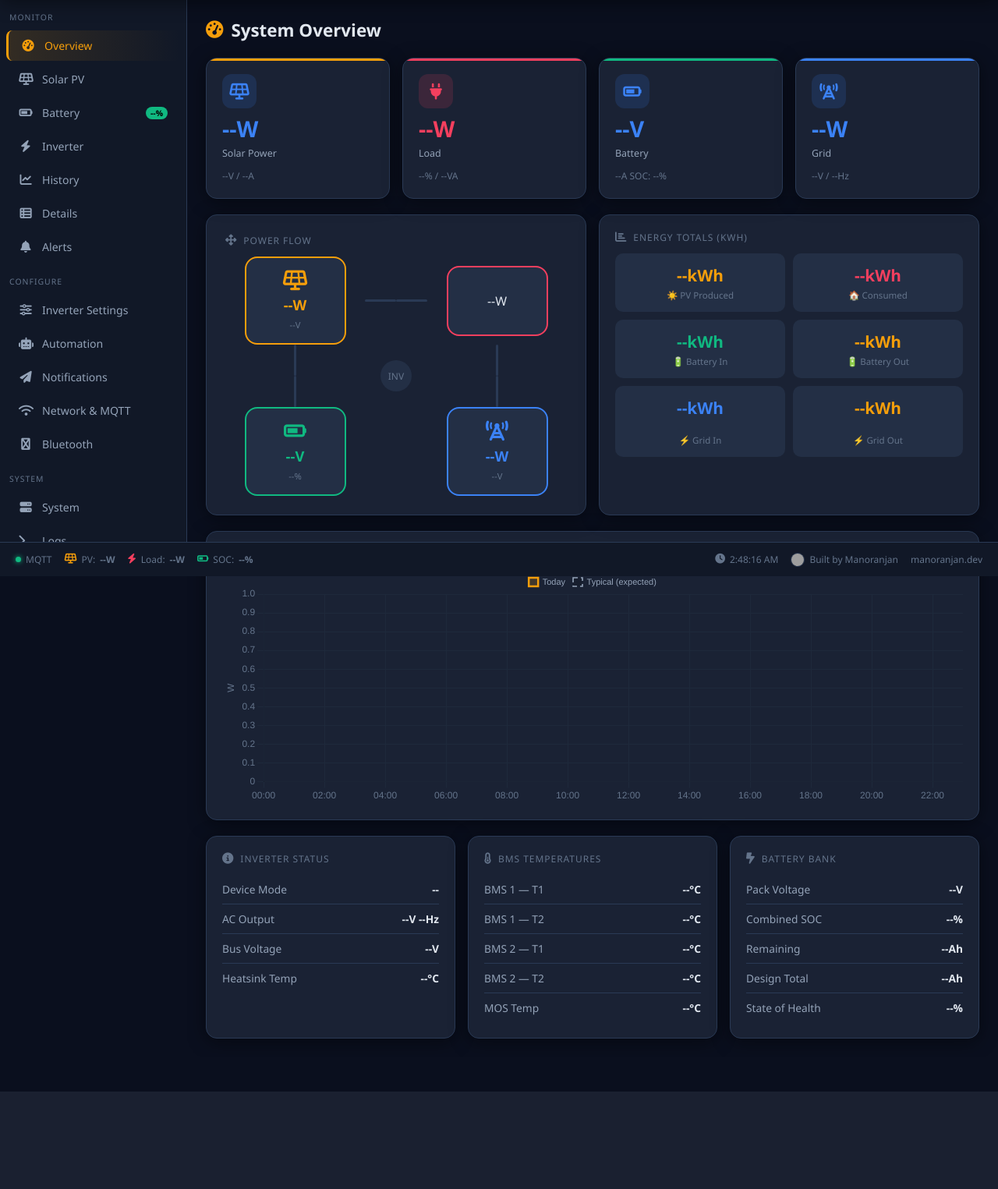
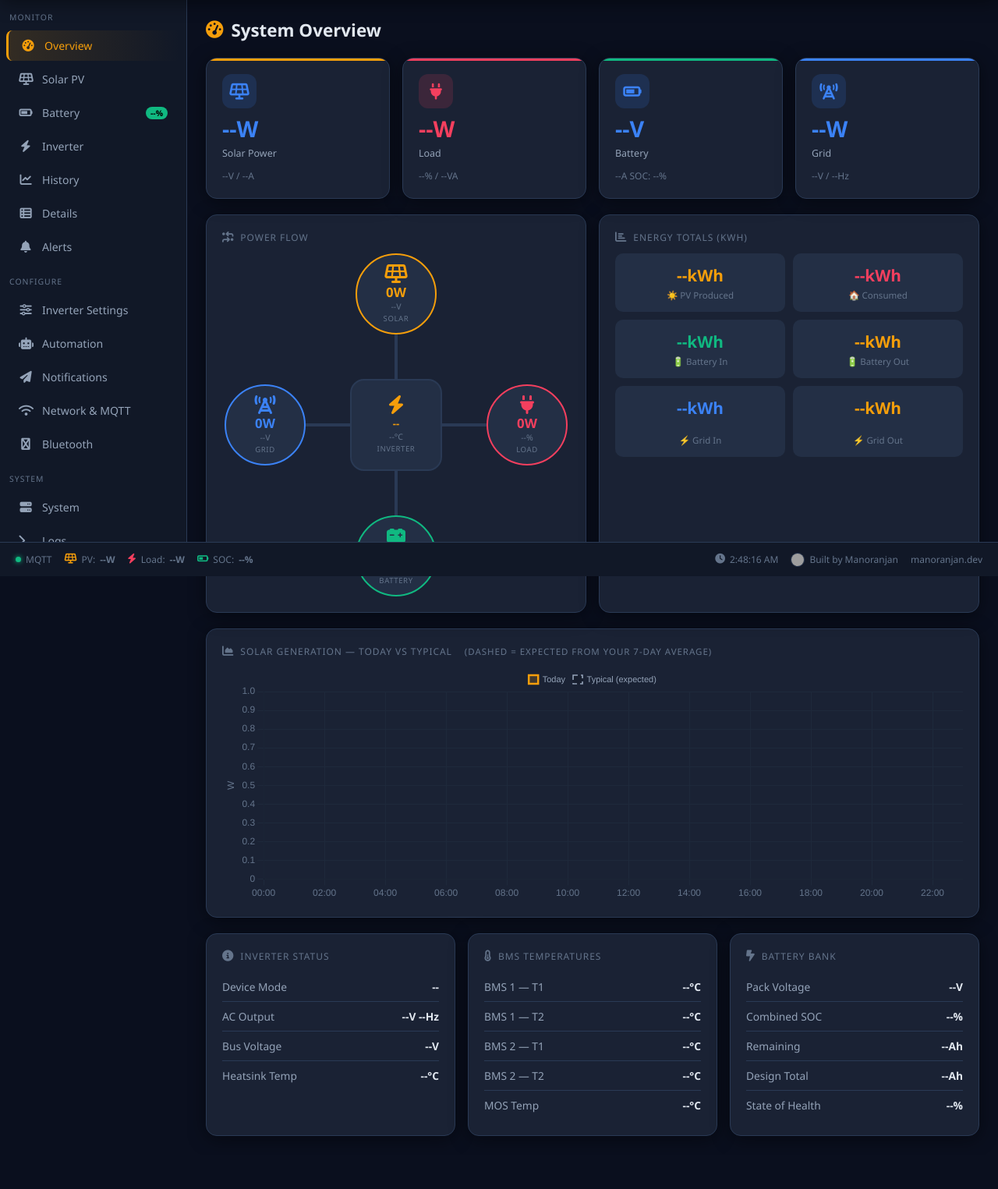
Before and after one commit to manoranjan2050/Solar-Bridge-Flin-Fution-JKBMS, a Flask app: page / in a window 1280 px wide. Shown: the part 61-1586 px from the top of the page at 78% size. Before the commit the page ends 1461 px from the top, so only its background shows below. Run offline with Flask 3, Linux system fonts and the light colour scheme; data that the repository does not hold is empty; some libraries are stand-ins or nearby versions; grey boxes are pictures that could not be loaded.

Commit message:
Redesign Power Flow as animated cross layout (solar/grid/inverter/load/battery)
- Cross/plus layout: Solar top, Grid left, Inverter (square) centre, Load right, Battery bottom
- Each node is a coloured circle showing live details; centre square shows mode + heatsink temp
- Direction-aware animated flow dots along glowing connection lines:
  solar->inverter, inverter->load, grid->inverter (import) / reverse (export),
  inverter->battery (charging, down) / battery->inverter (discharging, up)
- Active lines glow in their colour; nodes glow when live
- Tap any node to jump to its detail page (showNav highlights the sidebar item)
- Removed old 3x3 grid flow markup/CSS/JS

Co-Authored-By: Claude Opus 4.8 <noreply@anthropic.com>

```diff
--- a/dashboard/templates/index.html
+++ b/dashboard/templates/index.html
@@ -99,53 +99,71 @@ main{margin-left:var(--sidebar);flex:1;padding:24px;overflow-y:auto}
 .load .stat-val{color:var(--load)}
 
 /* ── POWER FLOW ── */
-.flow-wrap{background:var(--bg2);border:1px solid var(--border);border-radius:14px;padding:24px;box-shadow:var(--shadow)}
-.flow{display:grid;grid-template-columns:1fr 80px 1fr;grid-template-rows:1fr 80px 1fr;
-  gap:0;max-width:520px;margin:0 auto;align-items:center;justify-items:center}
-.flow-node{background:var(--bg3);border:2px solid var(--border);border-radius:16px;
-  padding:16px;text-align:center;width:130px;min-height:90px;display:flex;flex-direction:column;
-  align-items:center;justify-content:center;gap:6px;position:relative;transition:.3s}
-.flow-node.active-node{box-shadow:0 0 20px var(--node-color,#fff3)}
-.flow-node i{font-size:1.6rem}
-.flow-node .nval{font-size:1.15rem;font-weight:700}
-.flow-node .nlbl{font-size:.7rem;color:var(--text3)}
-.fn-solar{--node-color:rgba(245,158,11,.3);border-color:var(--solar)}
-.fn-solar i,.fn-solar .nval{color:var(--solar)}
-.fn-battery{--node-color:rgba(16,185,129,.3);border-color:var(--battery)}
-.fn-battery i,.fn-battery .nval{color:var(--battery)}
-.fn-grid{--node-color:rgba(59,130,246,.3);border-color:var(--grid)}
-.fn-grid i,.fn-grid .nval{color:var(--grid)}
-.fn-load{--node-color:rgba(244,63,94,.3);border-color:var(--load)}
-.fn-load i,.fn-load .nval{color:var(--load)}
-.flow-arrow{display:flex;align-items:center;justify-content:center;font-size:1.3rem;color:var(--text3)}
-.flow-arrow.h{flex-direction:row}
-.flow-arrow.v{flex-direction:column}
-.arrow-line{background:var(--border);border-radius:2px;transition:background .4s,box-shadow .4s}
-.arrow-line.h{width:40px;height:3px}
-.arrow-line.v{width:3px;height:40px}
-.flow-center{display:flex;align-items:center;justify-content:center}
-/* animated flow dots — direction & visibility driven by .active/.rev on the parent arrow */
-@keyframes flowH{0%{left:0;opacity:0}15%{opacity:1}85%{opacity:1}100%{left:100%;opacity:0}}
-@keyframes flowHr{0%{left:100%;opacity:0}15%{opacity:1}85%{opacity:1}100%{left:0;opacity:0}}
-@keyframes flowV{0%{top:0;opacity:0}15%{opacity:1}85%{opacity:1}100%{top:100%;opacity:0}}
-@keyframes flowVr{0%{top:100%;opacity:0}15%{opacity:1}85%{opacity:1}100%{top:0;opacity:0}}
-.flow-arrow.h{position:relative}
-.flow-arrow.v{position:relative}
-.arrow-dot{position:absolute;width:9px;height:9px;border-radius:50%;opacity:0;
-  box-shadow:0 0 8px 2px currentColor;top:50%;transform:translate(-50%,-50%)}
-.arrow-dot.v{left:50%;top:0;transform:translate(-50%,-50%)}
-.flow-arrow.active .arrow-dot{animation:flowH 1.4s linear infinite}
-.flow-arrow.active.rev .arrow-dot{animation:flowHr 1.4s linear infinite}
-.flow-arrow.v.active .arrow-dot{animation:flowV 1.4s linear infinite}
-.flow-arrow.v.active.rev .arrow-dot{animation:flowVr 1.4s linear infinite}
-.flow-arrow.active .arrow-line{background:linear-gradient(90deg,var(--border),currentColor,var(--border));
-  box-shadow:0 0 10px -1px currentColor}
-.flow-node{transition:box-shadow .4s,border-color .4s}
-.flow-node.live{box-shadow:0 0 18px -4px var(--node-color, #0000)}
-.flow-node.fn-solar.live{box-shadow:0 0 22px -4px var(--solar)}
-.flow-node.fn-battery.live{box-shadow:0 0 22px -4px var(--battery)}
-.flow-node.fn-grid.live{box-shadow:0 0 22px -4px var(--grid)}
-.flow-node.fn-load.live{box-shadow:0 0 22px -4px var(--load)}
+/* ── POWER FLOW (cross layout: solar↑ grid← INV →load battery↓) ── */
+.pflow{position:relative;width:100%;max-width:440px;margin:6px auto 0;aspect-ratio:1/1}
+.pf-node,.pf-inv{position:absolute;display:flex;flex-direction:column;align-items:center;
+  justify-content:center;text-align:center;transition:box-shadow .4s,border-color .4s,transform .3s}
+.pf-node{width:104px;height:104px;border-radius:50%;background:var(--bg3);
+  border:2px solid var(--border);gap:1px;z-index:2;cursor:pointer}
+.pf-node:hover,.pf-inv:hover{filter:brightness(1.18);border-color:#fff6}
+.pf-inv{width:118px;height:118px;border-radius:18px;background:var(--bg3);
+  border:2px solid var(--border);gap:1px;top:50%;left:50%;transform:translate(-50%,-50%);z-index:3;cursor:pointer}
+.pf-node i,.pf-inv i{font-size:1.5rem;margin-bottom:2px}
+.pf-w{font-size:1.05rem;font-weight:800;line-height:1.1}
+.pf-s{font-size:.66rem;color:var(--text3)}
+.pf-name{font-size:.6rem;color:var(--text3);text-transform:uppercase;letter-spacing:.06em;margin-top:1px}
+/* positions */
+.pf-solar  {top:0;          left:50%;transform:translateX(-50%)}
+.pf-battery{bottom:0;       left:50%;transform:translateX(-50%)}
+.pf-grid   {top:50%;        left:0;  transform:translateY(-50%)}
+.pf-load   {top:50%;        right:0; transform:translateY(-50%)}
+/* colours */
+.pf-solar  {border-color:var(--solar)}   .pf-solar i,.pf-solar .pf-w  {color:var(--solar)}
+.pf-battery{border-color:var(--battery)} .pf-battery i,.pf-battery .pf-w{color:var(--battery)}
+.pf-grid   {border-color:var(--grid)}    .pf-grid i,.pf-grid .pf-w    {color:var(--grid)}
+.pf-load   {border-color:var(--load)}    .pf-load i,.pf-load .pf-w    {color:var(--load)}
+.pf-inv i,.pf-inv-mode{color:var(--solar)}
+.pf-inv-mode{font-size:.82rem;font-weight:700}
+.pf-inv-sub{font-size:.66rem;color:var(--text3)}
+/* live glow when a node is active */
+.pf-node.live.pf-solar  {box-shadow:0 0 22px -3px var(--solar)}
+.pf-node.live.pf-battery{box-shadow:0 0 22px -3px var(--battery)}
+.pf-node.live.pf-grid   {box-shadow:0 0 22px -3px var(--grid)}
+.pf-node.live.pf-load   {box-shadow:0 0 22px -3px var(--load)}
+.pf-inv.live{box-shadow:0 0 26px -4px var(--solar)}
+
+/* connecting lines from centre to each node */
+.pf-line{position:absolute;background:var(--border);border-radius:3px;z-index:1;overflow:visible}
+.pf-line.pf-top,.pf-line.pf-bottom{width:4px;left:50%;transform:translateX(-50%);height:32%}
+.pf-line.pf-top   {top:18%}
+.pf-line.pf-bottom{top:50%}
+.pf-line.pf-left,.pf-line.pf-right{height:4px;top:50%;transform:translateY(-50%);width:32%}
+.pf-line.pf-left  {left:18%}
+.pf-line.pf-right {left:50%}
+.pf-line.active{background:linear-gradient(var(--ln,90deg),var(--border),var(--c,#fff),var(--border));
+  box-shadow:0 0 10px -2px var(--c,#fff)}
+.pf-top.active,.pf-bottom.active{--ln:180deg}
+/* flowing dot */
+.pf-dot{position:absolute;width:10px;height:10px;border-radius:50%;opacity:0;
+  background:var(--c,#fff);box-shadow:0 0 9px 2px var(--c,#fff)}
+.pf-top .pf-dot,.pf-bottom .pf-dot{left:50%;transform:translateX(-50%)}
+.pf-left .pf-dot,.pf-right .pf-dot{top:50%;transform:translateY(-50%)}
+/* colours per line */
+.pf-top   {--c:var(--solar)}
+.pf-bottom{--c:var(--battery)}
+.pf-left  {--c:var(--grid)}
+.pf-right {--c:var(--load)}
+/* animations: forward = toward inverter/out; rev flips */
+@keyframes pfV {0%{top:-6px;opacity:0}15%{opacity:1}85%{opacity:1}100%{top:calc(100% - 4px);opacity:0}}
+@keyframes pfVr{0%{top:calc(100% - 4px);opacity:0}15%{opacity:1}85%{opacity:1}100%{top:-6px;opacity:0}}
+@keyframes pfH {0%{left:-6px;opacity:0}15%{opacity:1}85%{opacity:1}100%{left:calc(100% - 4px);opacity:0}}
+@keyframes pfHr{0%{left:calc(100% - 4px);opacity:0}15%{opacity:1}85%{opacity:1}100%{left:-6px;opacity:0}}
+.pf-top.active    .pf-dot{animation:pfV 1.4s linear infinite}      /* solar → inverter (down) */
+.pf-bottom.active .pf-dot{animation:pfV 1.4s linear infinite}      /* inverter → battery (down, charging) */
+.pf-bottom.active.rev .pf-dot{animation:pfVr 1.4s linear infinite} /* battery → inverter (up, discharging) */
+.pf-left.active   .pf-dot{animation:pfH 1.4s linear infinite}      /* grid → inverter (right, import) */
+.pf-left.active.rev .pf-dot{animation:pfHr 1.4s linear infinite}   /* inverter → grid (left, export) */
+.pf-right.active  .pf-dot{animation:pfH 1.4s linear infinite}      /* inverter → load (right) */
 
 /* ── SOC GAUGE (animated) ── */
 @property --soc-pct{syntax:'<percentage>';initial-value:0%;inherits:false}
@@ -481,53 +499,50 @@ aside#sidebar{display:flex;flex-direction:column}
 
   <!-- Power Flow + Energy -->
   <div class="grid g2" style="margin-bottom:20px">
-    <div class="flow-wrap">
-      <div class="card-title"><i class="fa fa-arrows-alt"></i> Power Flow</div>
-      <div class="flow">
-        <!-- Row 1 -->
-        <div class="flow-node fn-solar" id="fn-solar">
+    <div class="card">
+      <div class="card-title"><i class="fa fa-arrows-turn-to-dots"></i> Power Flow</div>
+      <div class="pflow">
+        <!-- connecting lines (behind nodes) -->
+        <div class="pf-line pf-top"    id="pf-l-solar"><span class="pf-dot"></span></div>
+        <div class="pf-line pf-bottom" id="pf-l-batt"><span class="pf-dot"></span></div>
+        <div class="pf-line pf-left"   id="pf-l-grid"><span class="pf-dot"></span></div>
+        <div class="pf-line pf-right"  id="pf-l-load"><span class="pf-dot"></span></div>
+
+        <!-- nodes (tap to open detail page) -->
+        <div class="pf-node pf-solar" id="pf-solar" onclick="showNav('solar')" title="Solar details">
           <i class="fa fa-solar-panel"></i>
-          <div class="nval" id="fn-pv">-- W</div>
-          <div class="nlbl" id="fn-pv-v">-- V</div>
+          <div class="pf-w" id="pf-solar-w">-- W</div>
+          <div class="pf-s" id="pf-solar-v">-- V</div>
+          <div class="pf-name">Solar</div>
         </div>
-        <div class="flow-arrow h" id="fa-pv-inv">
-          <div class="arrow-line h"></div>
-          <div class="arrow-dot" style="background:var(--solar);color:var(--solar)"></div>
-          <div class="arrow-line h"></div>
+
+        <div class="pf-node pf-grid" id="pf-grid" onclick="showNav('solar')" title="Grid details">
+          <i class="fa fa-tower-cell"></i>
+          <div class="pf-w" id="pf-grid-w">-- W</div>
+          <div class="pf-s" id="pf-grid-v">-- V</div>
+          <div class="pf-name">Grid</div>
         </div>
-        <div class="flow-node fn-load" id="fn-load">
+
+        <!-- center inverter (square) -->
+        <div class="pf-inv" id="pf-inv" onclick="showNav('inverter')" title="Inverter details">
+          <i class="fa fa-bolt"></i>
+          <div class="pf-inv-mode" id="pf-inv-mode">--</div>
+          <div class="pf-inv-sub" id="pf-inv-sub">-- °C</div>
+          <div class="pf-name">Inverter</div>
+        </div>
+
+        <div class="pf-node pf-load" id="pf-load" onclick="showNav('inverter')" title="Load details">
           <i class="fa fa-plug"></i>
-          <div class="nval" id="fn-load">-- W</div>
-          <div class="nlbl" id="fn-load-pct">--%</div>
+          <div class="pf-w" id="pf-load-w">-- W</div>
+          <div class="pf-s" id="pf-load-pct">--%</div>
+          <div class="pf-name">Load</div>
         </div>
-        <!-- Row 2 -->
-        <div class="flow-arrow v" id="fa-batt-inv">
-          <div class="arrow-line v"></div>
-          <div class="arrow-dot v" style="background:var(--battery);color:var(--battery)"></div>
-          <div class="arrow-line v"></div>
-        </div>
-        <div class="flow-center">
-          <div style="width:40px;height:40px;background:var(--bg3);border-radius:50%;
-            display:flex;align-items:center;justify-content:center;color:var(--text3);font-size:.75rem">
-            INV
-          </div>
-        </div>
-        <div class="flow-arrow v" id="fa-grid-inv">
-          <div class="arrow-line v"></div>
-          <div class="arrow-dot v" style="background:var(--grid);color:var(--grid)"></div>
-          <div class="arrow-line v"></div>
-        </div>
-        <!-- Row 3 -->
-        <div class="flow-node fn-battery" id="fn-battery">
-          <i class="fa fa-battery-three-quarters"></i>
-          <div class="nval" id="fn-batt-v">-- V</div>
-          <div class="nlbl" id="fn-batt-soc">--%</div>
-        </div>
-        <div></div>
-        <div class="flow-node fn-grid" id="fn-grid">
-          <i class="fa fa-tower-cell"></i>
-          <div class="nval" id="fn-grid-p">-- W</div>
-          <div class="nlbl" id="fn-grid-v">-- V</div>
+
+        <div class="pf-node pf-battery" id="pf-battery" onclick="showNav('battery')" title="Battery details">
+          <i class="fa fa-car-battery"></i>
+          <div class="pf-w" id="pf-batt-soc">--%</div>
+          <div class="pf-s" id="pf-batt-v">-- V</div>
+          <div class="pf-name">Battery</div>
         </div>
       </div>
     </div>
@@ -1454,6 +1469,12 @@ function setBadge(ok) {
 }
 
 // ── Navigation ────────────────────────────────────────────────────────────
+// jump to a page from a non-nav element (e.g. power-flow node) and highlight its sidebar item
+function showNav(id) {
+  const items = [...document.querySelectorAll('.nav-item')];
+  const target = items.find(a => (a.getAttribute('onclick')||'').includes("showPage('"+id+"')"));
+  if (target) target.click(); else showPage(id);
+}
 function showPage(id) {
   document.querySelectorAll('.page').forEach(p => p.classList.remove('active'));
   document.querySelectorAll('.nav-item').forEach(n => n.classList.remove('active'));
@@ -1519,15 +1540,17 @@ function updateAll() {
   v('ov-grid-power', grid_w !== null ? grid_w+'W' : '--W');
   v('ov-grid-v',   f(D['inverter_grid_voltage'],1)+'V / '+f(D['inverter_grid_frequency'],1)+'Hz');
 
-  // Flow nodes
-  v('fn-pv',      pv_w ? pv_w+'W' : '--W');
-  v('fn-pv-v',    f(D['inverter_pv_input_voltage'],1)+'V');
-  v('fn-load',    load_w ? load_w+'W' : '--W');
-  v('fn-load-pct', pct(D['inverter_load_percent'])+'%');
-  v('fn-batt-v',  batt_v ? batt_v+'V' : '--V');
-  v('fn-batt-soc', (soc||'--')+'%');
-  v('fn-grid-p',  grid_w !== null ? grid_w+'W' : '--W');
-  v('fn-grid-v',  f(D['inverter_grid_voltage'],1)+'V');
+  // Power-flow nodes (cross layout)
+  v('pf-solar-w', pv_w ? pv_w+'W' : '0W');
+  v('pf-solar-v', f(D['inverter_pv_input_voltage'],1)+'V');
+  v('pf-load-w',  load_w ? load_w+'W' : '0W');
+  v('pf-load-pct', pct(D['inverter_load_percent'])+'%');
+  v('pf-batt-soc', (soc||'--')+'%');
+  v('pf-batt-v',  batt_v ? batt_v+'V' : '--V');
+  v('pf-grid-w',  grid_w !== null ? grid_w+'W' : '0W');
+  v('pf-grid-v',  f(D['inverter_grid_voltage'],1)+'V');
+  v('pf-inv-mode', D['inverter_device_mode'] || '--');
+  v('pf-inv-sub', f(D['inverter_inverter_heatsink_temp'],0)+'°C');
 
   // Energy boxes
   v('e-pv',   f(D['energy_pv_kwh'],2)+'kWh');
@@ -1659,21 +1682,24 @@ function updatePowerFlow() {
   const grid = parseFloat(D['inverter_grid_power']) || 0;
   const batA = parseFloat(D['inverter_battery_current']) || 0;  // + charging, - discharging
   const load = parseFloat(D['inverter_ac_out_active_power']) || 0;
-  const setArrow = (id, active, rev) => {
+  const line = (id, active, rev) => {
     const el = document.getElementById(id); if (!el) return;
     el.classList.toggle('active', !!active);
     el.classList.toggle('rev', !!rev);
   };
-  const setNode = (id, live) => {
+  const node = (id, live) => {
     const el = document.getElementById(id); if (el) el.classList.toggle('live', !!live);
   };
-  setArrow('fa-pv-inv',   pv > 15,            false);              // solar → system
-  setArrow('fa-batt-inv', Math.abs(batA) > 0.5, batA > 0.5);       // rev = charging (into battery)
-  setArrow('fa-grid-inv', grid > 15,          false);             // grid → system
-  setNode('fn-solar',   pv > 15);
-  setNode('fn-load',    load > 15);
-  setNode('fn-battery', Math.abs(batA) > 0.5);
-  setNode('fn-grid',    grid > 15);
+  const charging = batA > 0.5, discharging = batA < -0.5;
+  line('pf-l-solar', pv > 15, false);                 // solar → inverter (down)
+  line('pf-l-load',  load > 15, false);               // inverter → load (right)
+  line('pf-l-batt',  charging || discharging, discharging);  // down=charge, up(rev)=discharge
+  line('pf-l-grid',  grid > 15, false);               // grid → inverter (import)
+  node('pf-solar',   pv > 15);
+  node('pf-load',    load > 15);
+  node('pf-battery', charging || discharging);
+  node('pf-grid',    grid > 15);
+  node('pf-inv',     pv > 15 || load > 15 || grid > 15 || charging || discharging);
 }
 
 // Map a LiFePO4 cell voltage to an approximate state-of-charge %
```
Also changed, not shown: .claude/settings.local.json.
